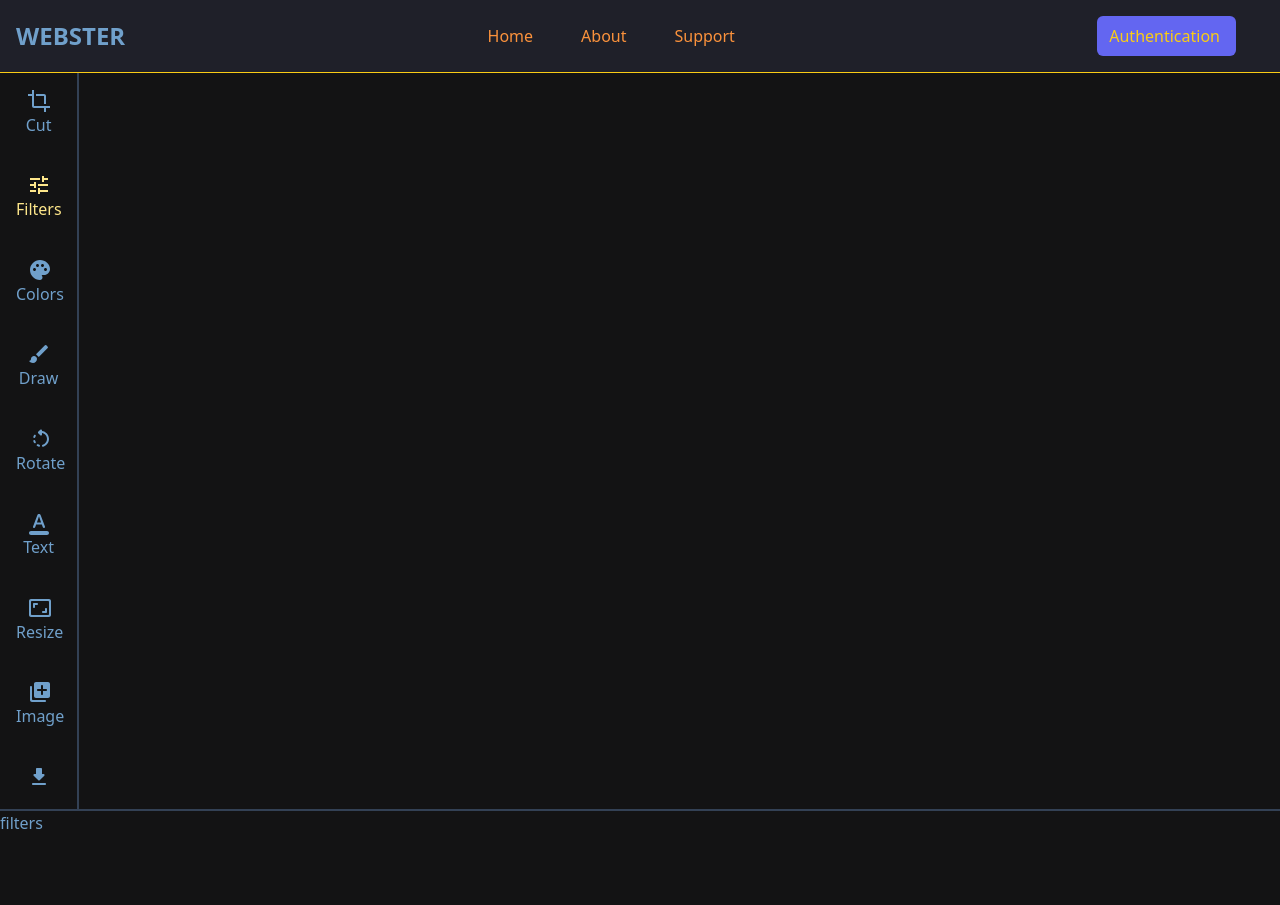
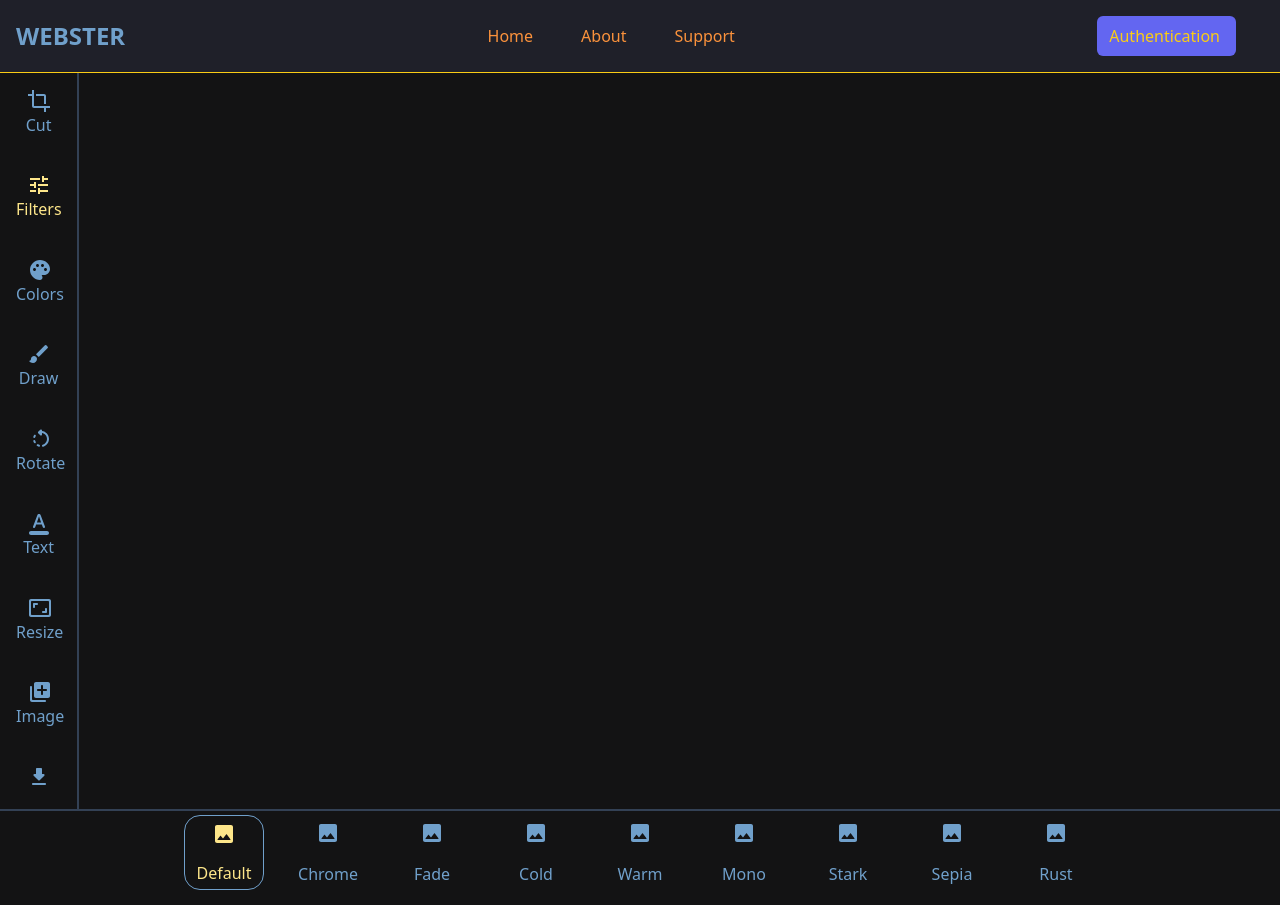
Before and after one commit to vbondarets/WEBSTER, a React (Create React App) app in the folder client/: page /studio in a window 1280 px wide. Both pictures are taken after a click on the element "Filters". Built offline with nearby package versions, Linux system fonts and the light colour scheme; no server answers.

Commit message:
added filters

```diff
--- a/client/src/components/DownBar.jsx
+++ b/client/src/components/DownBar.jsx
@@ -1,6 +1,7 @@
 import React from 'react'
 import ColorTools from './downTools/ColorTools'
 import { useSelector } from 'react-redux';
+import FilterTools from './downTools/FilterTools';
 
 const DownBar = () => {
   const { curTool } = useSelector((state) => state.toolReducer);
@@ -10,7 +11,7 @@ const DownBar = () => {
       {
         {
           'Cut': <p>cut</p>,
-          'Filters':<p>filters</p>,
+          'Filters':<FilterTools/>,
           'Colors': <ColorTools/>,
           'Draw': <p>draw</p>,
           'Rotate':<p>rotate</p>,
--- a/client/src/components/ToolBar.jsx
+++ b/client/src/components/ToolBar.jsx
@@ -13,33 +13,11 @@ import { setTool} from "../store/reducers/ToolSlice";
 
 const ToolBar = () => {
   const dispatch = useDispatch();
-  const getElement = (e) => {
-    if(e.target.classList[0] === 'MuiSvgIcon-root'){
-      const element = e.target.parentNode;
-      return element
-    }
-    else if(!e.target.classList[0]){
-      if(e.target.parentNode.classList[0] === 'MuiSvgIcon-root'){
-        const element = e.target.parentNode.parentNode;
-        return element
-      }
-      else {
-        const element = e.target.parentNode;
-        return element
-      }
-    }
-    else {
-      const element = e.target;
-      return element
-    }
-  }
 
   const setActiveTool = (e) => {
-    const element = getElement(e);
-    console.log(element.classList[0])
-    dispatch(setTool({curTool: element.classList[0]}))
-    element.parentNode.childNodes.forEach(el => el.classList = [`${el.classList[0]} mx-auto mt-2 rounded-2xl hover:text-amber-200 hover:bg-toolBg cursor-pointer h-fit w-fit p-2 flex flex-col justify-center`])
-    element.classList = [`${element.classList[0]} mx-auto mt-2 rounded-2xl text-amber-200 cursor-pointer h-fit w-fit p-2 flex flex-col justify-center`]
+    dispatch(setTool({curTool: e.currentTarget.classList[0]}))
+    e.currentTarget.parentNode.childNodes.forEach(el => el.classList = [`${el.classList[0]} mx-auto mt-2 rounded-2xl hover:text-amber-200 hover:bg-toolBg cursor-pointer h-fit w-fit p-2 flex flex-col justify-center`])
+    e.currentTarget.classList = [`${e.currentTarget.classList[0]} mx-auto mt-2 rounded-2xl text-amber-200 cursor-pointer h-fit w-fit p-2 flex flex-col justify-center`]
   }
 
   return (
--- a/client/src/components/downTools/ColorTools.jsx
+++ b/client/src/components/downTools/ColorTools.jsx
@@ -11,7 +11,7 @@ const ColorTools = () => {
     const [value, setValue] = useState(100);
 
     const setActive = (e, filterValue) => {
-        console.log(filterValue);
+        // console.log(filterValue);
         setValue(filterValue);
         e.target.parentNode.childNodes.forEach(el => el.classList = ['colors p-2 h-fit hover:text-amber-200 hover:bg-[#333042] rounded-2xl cursor-pointer'])
         e.target.classList = ['colors p-2 h-fit text-amber-200 rounded-2xl cursor-pointer'];
--- /dev/null
+++ b/client/src/components/downTools/FilterTools.jsx
@@ -0,0 +1,41 @@
+import React, { useEffect, useRef } from 'react'
+import { useDispatch, useSelector } from 'react-redux';
+import ImageRoundedIcon from '@mui/icons-material/ImageRounded';
+import { setFilter } from "../../store/reducers/ToolSlice";
+
+const FilterTools = () => {
+    const { downTools } = useSelector((state) => state.toolReducer);
+    const filtersBar = useRef();
+    const dispatch = useDispatch();
+    const chooseHandler = (e, filter) => {
+        e.currentTarget.parentNode.childNodes.forEach(el => el.classList = [`${filter} filters h-5/6 w-20 hover:text-amber-200 hover:bg-[#333042] rounded-2xl cursor-pointer flex flex-col justify-center items-center content-center`])
+        e.currentTarget.classList = [`${filter} filters h-5/6 w-20 text-amber-200  border border-mainFontColor rounded-2xl cursor-pointer flex flex-col justify-center items-center content-center`]
+        dispatch(setFilter({filter}))
+    }
+    useEffect(() => {
+        // console.log(filtersBar.current.childNodes)
+        filtersBar.current.childNodes.forEach((filter) => {
+            if(filter.classList[0] === downTools[1].curFilter){
+                filter.classList = [`${filter.classList[0]} filters h-5/6 w-20 text-amber-200  border border-mainFontColor rounded-2xl cursor-pointer flex flex-col justify-center items-center content-center`]
+            }
+        })
+    }, [])
+    return (
+        <div ref={filtersBar} className='filterTool w-fit h-full mt-1 font-sans flex flex-row space-x-6 mx-auto'>
+            {downTools[1].filters.map(filter => {
+                return <div
+                    key={filter}
+                    className={`${filter} filters h-5/6 w-20 hover:text-amber-200 hover:bg-[#333042] rounded-2xl cursor-pointer flex flex-col justify-center items-center content-center`}
+                    onClick={(e) => {chooseHandler(e, filter)}}
+                >
+                    <div className='imageContainer w-fit h-2/3 mt-1'>
+                        <ImageRoundedIcon/>
+                    </div>
+                    <p className='mb-1'>{filter}</p>
+                </div>
+            })}
+        </div>
+    )
+}
+
+export default FilterTools
--- a/client/src/store/reducers/ToolSlice.js
+++ b/client/src/store/reducers/ToolSlice.js
@@ -95,9 +95,12 @@ const toolSlice = createSlice({
         },
         setValues: (state, action) => {
             state.downTools[action.payload.toolIndex] = action.payload.values;
+        },
+        setFilter: (state, action) => {
+            state.downTools[1].curFilter = action.payload.filter;
         }
     }
 })
-export const { setTool, setDownTool, setValues } = toolSlice.actions;
+export const { setTool, setDownTool, setValues, setFilter } = toolSlice.actions;
 
 export default toolSlice.reducer;
```
